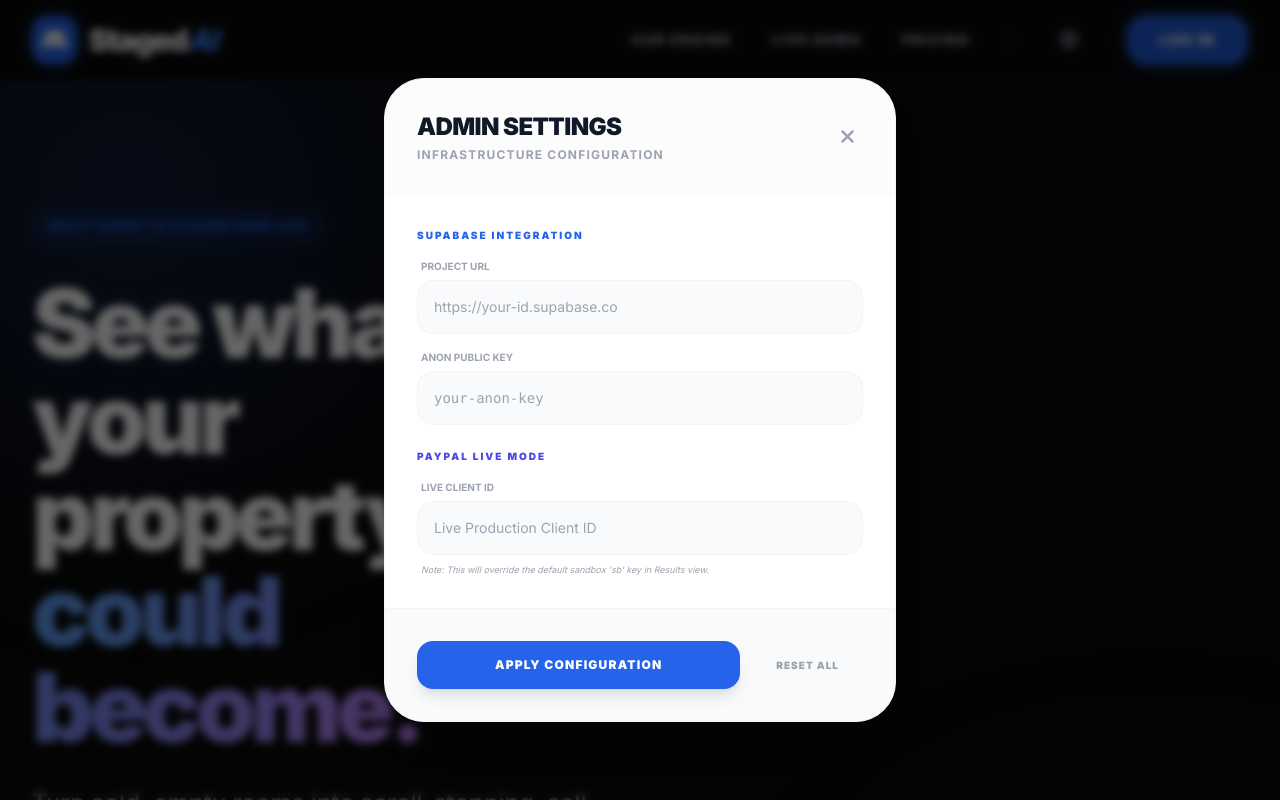
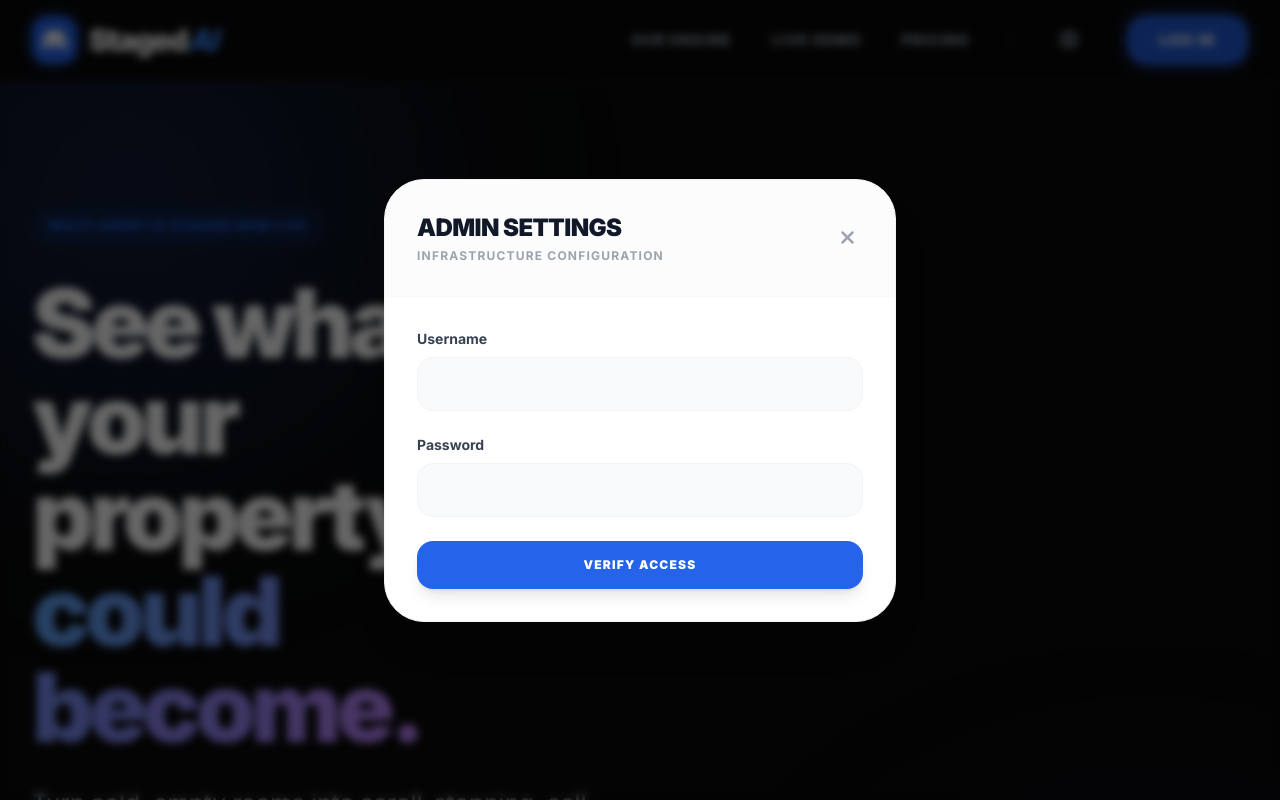
Before and after one commit to athompson0066/stagedai, a React (Vite) app: page / in a window 1280 px wide. Both pictures are taken after a click on the button "Admin Settings". Shown: the top 800 px of the page. Built offline with nearby package versions, Linux system fonts and the light colour scheme; no server answers.

Commit message:
feat: add admin authentication to settings manager

```diff
--- a/components/SettingsManager.tsx
+++ b/components/SettingsManager.tsx
@@ -13,11 +13,35 @@
   const [paypalClientId, setPaypalClientId] = useState('');
   const [isSaved, setIsSaved] = useState(false);
 
+  // Admin Auth State
+  const [isAuthenticated, setIsAuthenticated] = useState(false);
+  const [username, setUsername] = useState('');
+  const [password, setPassword] = useState('');
+  const [loginError, setLoginError] = useState('');
+
   useEffect(() => {
     setSupabaseUrl(localStorage.getItem('STAGEDAI_SUPABASE_URL') || '');
     setSupabaseKey(localStorage.getItem('STAGEDAI_SUPABASE_ANON_KEY') || '');
     setPaypalClientId(localStorage.getItem('STAGEDAI_PAYPAL_CLIENT_ID') || '');
+
+    // Reset auth state on open
+    if (isOpen) {
+      setIsAuthenticated(false);
+      setUsername('');
+      setPassword('');
+      setLoginError('');
+    }
   }, [isOpen]);
+
+  const handleLogin = (e: React.FormEvent) => {
+    e.preventDefault();
+    if (username === 'athompson' && password === 'Beachzipper66$') {
+      setIsAuthenticated(true);
+      setLoginError('');
+    } else {
+      setLoginError('Invalid credentials');
+    }
+  };
 
   const handleSave = () => {
     initializeSupabase(supabaseUrl, supabaseKey);
@@ -56,6 +80,41 @@
           </button>
         </div>
 
+        {!isAuthenticated ? (
+          <form className="p-8 space-y-6" onSubmit={handleLogin}>
+            {loginError && (
+              <div className="bg-red-50 border border-red-200 text-red-600 px-4 py-3 rounded-lg text-sm mb-4">
+                {loginError}
+              </div>
+            )}
+            <div>
+              <label className="block text-sm font-bold text-gray-700 mb-2">Username</label>
+              <input
+                type="text"
+                value={username}
+                onChange={(e) => setUsername(e.target.value)}
+                autoComplete="off"
+                className="w-full bg-gray-50 border border-gray-100 rounded-2xl p-4 text-sm focus:ring-2 focus:ring-blue-500 outline-none transition"
+              />
+            </div>
+            <div>
+              <label className="block text-sm font-bold text-gray-700 mb-2">Password</label>
+              <input
+                type="password"
+                value={password}
+                onChange={(e) => setPassword(e.target.value)}
+                className="w-full bg-gray-50 border border-gray-100 rounded-2xl p-4 text-sm focus:ring-2 focus:ring-blue-500 outline-none transition font-mono"
+              />
+            </div>
+            <button
+              type="submit"
+              className="w-full bg-blue-600 text-white py-4 rounded-2xl font-black text-xs uppercase tracking-widest hover:bg-blue-700 active:scale-95 transition shadow-lg mt-4"
+            >
+              Verify Access
+            </button>
+          </form>
+        ) : (
+          <>
             <div className="p-8 space-y-6">
               <div className="space-y-4">
                 <h3 className="text-[10px] font-black text-blue-600 uppercase tracking-[0.2em]">Supabase Integration</h3>
@@ -101,8 +160,7 @@
               <button
                 onClick={handleSave}
                 disabled={isSaved}
-            className={`flex-grow py-4 rounded-2xl font-black text-xs uppercase tracking-widest transition shadow-lg ${
-              isSaved ? 'bg-green-500 text-white' : 'bg-blue-600 text-white hover:bg-blue-700 active:scale-95'
+                className={`flex-grow py-4 rounded-2xl font-black text-xs uppercase tracking-widest transition shadow-lg ${isSaved ? 'bg-green-500 text-white' : 'bg-blue-600 text-white hover:bg-blue-700 active:scale-95'
                   }`}
               >
                 {isSaved ? <><i className="fas fa-check mr-2"></i> Settings Saved</> : 'Apply Configuration'}
@@ -114,6 +172,8 @@
                 Reset All
               </button>
             </div>
+          </>
+        )}
       </div>
     </div>
   );
```
Lines whose indentation alone changed are shown as unchanged.
